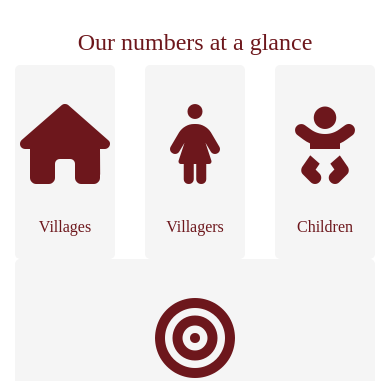
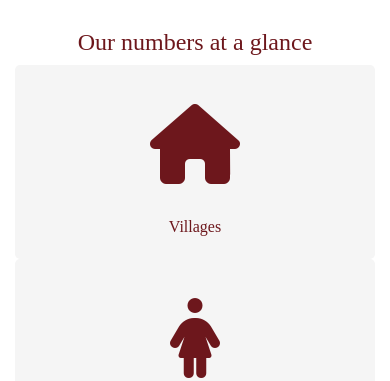
Before and after one commit to aileenli911/Mahila-Shanti, a plain HTML site: page project.html in a window 390 px wide. Shown: the part 719-1100 px from the top of the page. Drawn offline with nearby package versions, Linux system fonts and the light colour scheme; a web font is replaced by a local one.

Commit message:
Update project.html

```diff
--- a/project.html
+++ b/project.html
@@ -177,7 +177,7 @@
         </div>
       </div>
       <div class="row text-center">
-        <div class="col">
+        <div class="col-md-3 col-sm-6 col-xs-12">
           <div class="counter">
             <div class="logos"><i class="fas fa-home"></i>
             </div>
@@ -185,7 +185,7 @@
             <p class="count-text ">Villages</p>
           </div>
         </div>
-        <div class="col">
+        <div class="col-md-3 col-sm-6 col-xs-12">
           <div class="counter">
             <div class="logos"><i class="fas fa-female"></i>
             </div>
@@ -193,7 +193,7 @@
             <p class="count-text ">Villagers</p>
           </div>
         </div>
-        <div class="col">
+        <div class="col-md-3 col-sm-6 col-xs-12">
           <div class="counter">
             <div class="logos"><i class="fas fa-baby"></i>
             </div>
```
